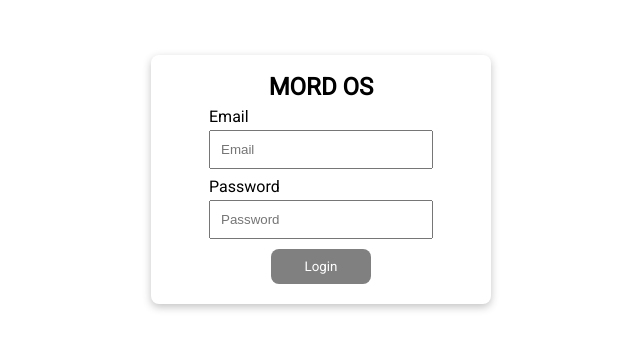
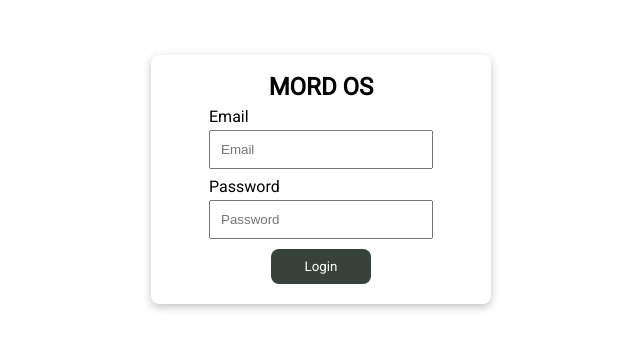
Before and after one commit to zasuh/mord-os, a React (Create React App) app: page /login in a window 1280 px wide. Shown: the part 221-570 px from the top of the page, without its empty margins (319-959 px from the left). Built offline with nearby package versions, Linux system fonts and the light colour scheme.

Commit message:
Small fixes and improvements, extracted Button to own component, updated theme

```diff
--- /dev/null
+++ b/src/components/Common/Button.js
@@ -0,0 +1,46 @@
+import React from "react";
+import styled from "@emotion/styled";
+
+const Button = ({ text, backgroundColor, width, children, onClick }) => {
+  return (
+    <Wrapper
+      children={children}
+      onClick={onClick}
+      backgroundColor={backgroundColor}
+      width={width}
+    >
+      {children}
+      {text}
+    </Wrapper>
+  );
+};
+
+Button.defaultProps = {
+  text: "",
+  backgroundColor: "#37423D",
+  width: 100,
+  children: null,
+};
+
+const Wrapper = styled.button(({ backgroundColor, width, children }) => ({
+  ...(children[0] && {
+    display: "flex",
+    alignItems: "center",
+    justifyContent: "space-between",
+    gap: 5,
+  }),
+  fontFamily: "Roboto, sans-serif",
+  color: "white",
+  padding: 10,
+  backgroundColor,
+  border: "none",
+  borderRadius: 8,
+  width,
+  cursor: "pointer",
+  ":disabled": {
+    backgroundColor: "grey",
+    cursor: "not-allowed",
+  },
+}));
+
+export default Button;
--- a/src/components/Common/Table.js
+++ b/src/components/Common/Table.js
@@ -78,7 +78,7 @@ const Row = styled.div(({ tableHeader, tableRow }) => ({
 
   ...(tableHeader && {
     color: "white",
-    backgroundColor: "#689bed",
+    backgroundColor: "#9A8873",
     fontSize: 14,
     textTransform: "uppercase",
     letterSpacing: "0.03em",
--- a/src/components/Common/Toolbar.js
+++ b/src/components/Common/Toolbar.js
@@ -66,7 +66,13 @@ const Toolbar = ({ modals }) => {
           </Opened>
         )}
       </div>
-      <div style={{ display: "flex", alignItems: "center", gap: 10 }}>
+      <div
+        style={{
+          display: "flex",
+          alignItems: "center",
+          gap: 10,
+        }}
+      >
         <div>
           <FaBell size="1em" />
         </div>
@@ -86,7 +92,8 @@ const Toolbar = ({ modals }) => {
 
 const Wrapper = styled.div({
   fontFamily: "Roboto, sans-serif",
-  backgroundColor: "#b2c2db",
+  backgroundColor: "#171614",
+  color: "white",
   maxWidth: "100%",
   height: "5vh",
 
@@ -98,7 +105,7 @@ const Wrapper = styled.div({
 
 const Opened = styled.div({
   width: 150,
-  border: "1px solid black",
+  border: "1px solid white",
   borderRadius: 8,
   padding: 10,
 
--- a/src/components/Modals/BrowserModal.js
+++ b/src/components/Modals/BrowserModal.js
@@ -3,6 +3,8 @@ import Modal from "react-modal";
 import styled from "@emotion/styled";
 import { FaChrome } from "react-icons/fa";
 import { AiOutlineCloseCircle } from "react-icons/ai";
+
+import Button from "../Common/Button";
 
 // Make sure to bind modal to your root (https://reactcommunity.org/react-modal/accessibility/)
 Modal.setAppElement(document.getElementById("root"));
@@ -32,6 +34,7 @@ const BrowserModal = ({ isOpen, onClose }) => {
 
   return (
     <Modal
+      ariaHideApp={false}
       isOpen={isOpen}
       onRequestClose={onClose}
       contentLabel="Gallery"
@@ -74,12 +77,19 @@ const BrowserModal = ({ isOpen, onClose }) => {
               onChange={(e) => setSearchQuery(e.target.value)}
             />
             <div style={{ display: "flex", alignItems: "center", gap: 10 }}>
-              <Button width={100} onClick={search} type="submit">
-                Search
-              </Button>
-              <Button width={150} disabled>
-                I'm feeling lucky
-              </Button>
+              <Button
+                text="Search"
+                width={100}
+                onClick={search}
+                type="submit"
+              />
+
+              <Button
+                text="I'm feeling lucky"
+                width={150}
+                disabled
+                backgroundColor="#3A2618"
+              />
             </div>
           </div>
         </form>
@@ -121,15 +131,4 @@ const Input = styled.input({
   padding: 5,
 });
 
-const Button = styled.button(({ width }) => ({
-  fontFamily: "Roboto, sans-serif",
-  color: "white",
-  padding: 10,
-  backgroundColor: "#347aeb",
-  border: "none",
-  borderRadius: 8,
-  width,
-  cursor: "pointer",
-}));
-
 export default BrowserModal;
--- a/src/components/Modals/CameraModal.js
+++ b/src/components/Modals/CameraModal.js
@@ -4,6 +4,8 @@ import Webcam from "react-webcam";
 import styled from "@emotion/styled";
 import { FaCamera } from "react-icons/fa";
 import { AiOutlineCloseCircle } from "react-icons/ai";
+
+import Button from "../Common/Button";
 
 // Make sure to bind modal to your root (https://reactcommunity.org/react-modal/accessibility/)
 Modal.setAppElement(document.getElementById("root"));
@@ -56,6 +58,7 @@ const CameraModal = ({ isOpen, onClose }) => {
 
   return (
     <Modal
+      ariaHideApp={false}
       isOpen={isOpen}
       onRequestClose={onClose}
       contentLabel="Camera"
@@ -82,7 +85,7 @@ const CameraModal = ({ isOpen, onClose }) => {
           screenshotFormat="image/jpeg"
           videoConstraints={VIDEO_CONSTRAINTS}
         />
-        <ScreenshotButton onClick={capture}>Take Photo</ScreenshotButton>
+        <Button text="Take Photo" onClick={capture} />
       </Content>
     </Modal>
   );
--- a/src/components/Modals/FileDirectoryModal.js
+++ b/src/components/Modals/FileDirectoryModal.js
@@ -4,6 +4,7 @@ import styled from "@emotion/styled";
 import { FaFile, FaPlus } from "react-icons/fa";
 import { AiOutlineCloseCircle } from "react-icons/ai";
 
+import Button from "../Common/Button";
 import Table from "../Common/Table";
 
 // Make sure to bind modal to your root (https://reactcommunity.org/react-modal/accessibility/)
@@ -145,6 +146,7 @@ const FileDirectoryModal = ({ isOpen, onClose }) => {
 
   return (
     <Modal
+      ariaHideApp={false}
       isOpen={isOpen}
       onRequestClose={() => {
         setEditor(false);
@@ -221,20 +223,28 @@ const FileDirectoryModal = ({ isOpen, onClose }) => {
                 }}
               >
                 {rowId && (
-                  <Delete onClick={remove} disabled={!title || !body}>
-                    Delete
-                  </Delete>
+                  <Button
+                    text="Delete"
+                    onClick={remove}
+                    disabled={!title || !body}
+                    backgroundColor="#754043"
+                  />
                 )}
-                <Save type="submit" onClick={save} disabled={!title || !body}>
-                  Save
-                </Save>
+                <Button
+                  text="Save"
+                  type="submit"
+                  onClick={save}
+                  disabled={!title || !body}
+                />
               </div>
             </form>
           </Sidebar>
         )}
         <Files editor={editor} hasFiles={files.length > 0}>
           <AddFileWrapper>
-            <AddFile
+            <Button
+              width={60}
+              text="Add"
               onClick={() => {
                 setRowId(null);
                 setEditor(true);
@@ -243,8 +253,7 @@ const FileDirectoryModal = ({ isOpen, onClose }) => {
               }}
             >
               <FaPlus size="1em" />
-              Add
-            </AddFile>
+            </Button>
           </AddFileWrapper>
           {files.length > 0 ? (
             <Table
@@ -331,32 +340,6 @@ const Textarea = styled.textarea({
   marginBottom: 20,
 });
 
-const Save = styled.button({
-  fontFamily: "Roboto, sans-serif",
-  color: "white",
-  padding: 10,
-  backgroundColor: "#347aeb",
-  border: "none",
-  borderRadius: 8,
-  width: 100,
-  cursor: "pointer",
-  ":disabled": {
-    backgroundColor: "grey",
-    cursor: "not-allowed",
-  },
-});
-
-const Delete = styled.button({
-  fontFamily: "Roboto, sans-serif",
-  color: "white",
-  padding: 10,
-  backgroundColor: "#db1424",
-  border: "none",
-  borderRadius: 8,
-  width: 100,
-  cursor: "pointer",
-});
-
 const AddFileWrapper = styled.div({
   display: "flex",
   alignItems: "center",
@@ -364,21 +347,6 @@ const AddFileWrapper = styled.div({
   width: "calc(100% - 15px)",
   marginBottom: 20,
   marginLeft: 15,
-});
-
-const AddFile = styled.button({
-  fontFamily: "Roboto, sans-serif",
-  color: "white",
-  padding: 10,
-  backgroundColor: "#347aeb",
-  border: "none",
-  borderRadius: 8,
-
-  display: "flex",
-  alignItems: "center",
-  justifyContent: "space-between",
-  gap: 5,
-  cursor: "pointer",
 });
 
 const EmptyState = styled.div({
--- a/src/components/Modals/GalleryModal.js
+++ b/src/components/Modals/GalleryModal.js
@@ -28,6 +28,7 @@ const GalleryModal = ({ isOpen, onClose }) => {
   const [selected, setSelected] = useState("allImages");
 
   useEffect(() => {
+    if (isOpen) {
       (async () => {
         try {
           const { data } = await axios.get(
@@ -38,10 +39,12 @@ const GalleryModal = ({ isOpen, onClose }) => {
           console.log(err);
         }
       })();
+    }
   }, [isOpen]);
 
   return (
     <Modal
+      ariaHideApp={false}
       isOpen={isOpen}
       onRequestClose={() => {
         onClose();
--- a/src/components/Modals/RssReaderModal.js
+++ b/src/components/Modals/RssReaderModal.js
@@ -60,6 +60,7 @@ const RssReaderModal = ({ isOpen, onClose }) => {
   const [selected, setSelected] = useState("allPosts");
 
   useEffect(() => {
+    if (isOpen) {
       (async () => {
         try {
           const { data } = await axios.get(
@@ -70,10 +71,12 @@ const RssReaderModal = ({ isOpen, onClose }) => {
           console.log(err);
         }
       })();
-  }, []);
+    }
+  }, [isOpen]);
 
   return (
     <Modal
+      ariaHideApp={false}
       isOpen={isOpen}
       onRequestClose={onClose}
       contentLabel="RSS Reader"
@@ -135,7 +138,9 @@ const RssReaderModal = ({ isOpen, onClose }) => {
                   initialPosts.map((post) => (
                     <Post key={post.id}>
                       <h3 style={{ fontWeight: "bold" }}>{post.name}</h3>
-                      <p>Written by: {post.email}</p>
+                      <p style={{ color: "#9A8873" }}>
+                        Written by: {post.email}
+                      </p>
                       <p>{post.body}</p>
                     </Post>
                   ))
--- a/src/components/Screens/Home.js
+++ b/src/components/Screens/Home.js
@@ -8,7 +8,7 @@ import {
   FaPhotoVideo,
   FaChrome,
 } from "react-icons/fa";
-import background from "../../wallpaper.jpg";
+import background from "../../wallpaper.png";
 
 import Toolbar from "../Common/Toolbar";
 import RssReaderModal from "../Modals/RssReaderModal";
--- a/src/components/Screens/Login.js
+++ b/src/components/Screens/Login.js
@@ -1,5 +1,7 @@
 import React, { useState } from "react";
 import styled from "@emotion/styled";
+
+import Button from "../Common/Button";
 
 const Login = ({ login }) => {
   const [email, setEmail] = useState("");
@@ -41,12 +43,11 @@ const Login = ({ login }) => {
               />
             </div>
             <Button
+              text="Login"
               type="submit"
               onClick={() => login(email, password)}
               disabled={!email || !password}
-            >
-              Login
-            </Button>
+            />
           </LoginCard>
         </form>
       </InnerWrapper>
@@ -95,19 +96,4 @@ const Input = styled.input({
   padding: 10,
 });
 
-const Button = styled.button({
-  fontFamily: "Roboto, sans-serif",
-  color: "white",
-  padding: 10,
-  backgroundColor: "#347aeb",
-  border: "none",
-  borderRadius: 8,
-  width: 100,
-  cursor: "pointer",
-  ":disabled": {
-    backgroundColor: "grey",
-    cursor: "not-allowed",
-  },
-});
-
 export default Login;
--- a/src/index.css
+++ b/src/index.css
@@ -50,7 +50,7 @@ table {
 /* Scrollbar styles */
 * {
   scrollbar-width: auto;
-  scrollbar-color: #5182cf #ffffff;
+  scrollbar-color: #9A8873 #ffffff;
 }
 
 *::-webkit-scrollbar {
@@ -62,7 +62,7 @@ table {
 }
 
 *::-webkit-scrollbar-thumb {
-  background-color: #5182cf;
+  background-color: #9A8873;
   border-radius: 10px;
   border: 3px solid #ffffff;
 }
```
Also changed, not shown: src/wallpaper.jpg (deleted), 1 other file (tests, documents, lock files or other folders). Lines whose indentation alone changed are shown as unchanged.
